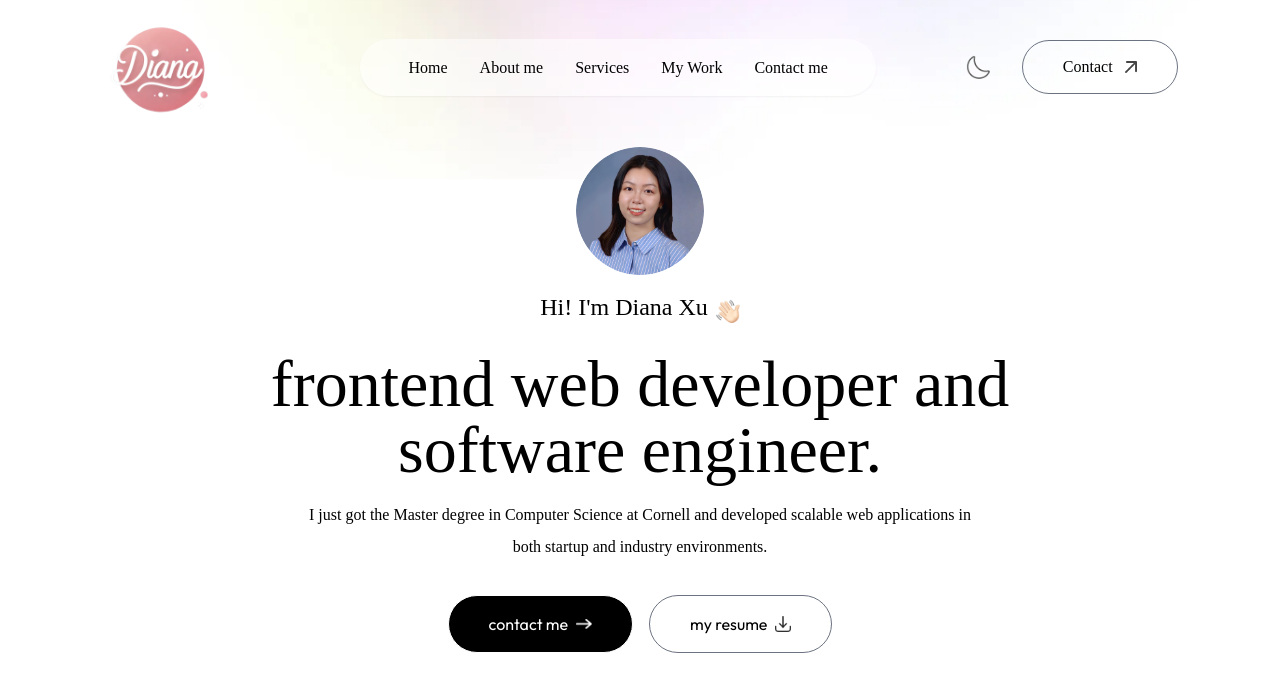
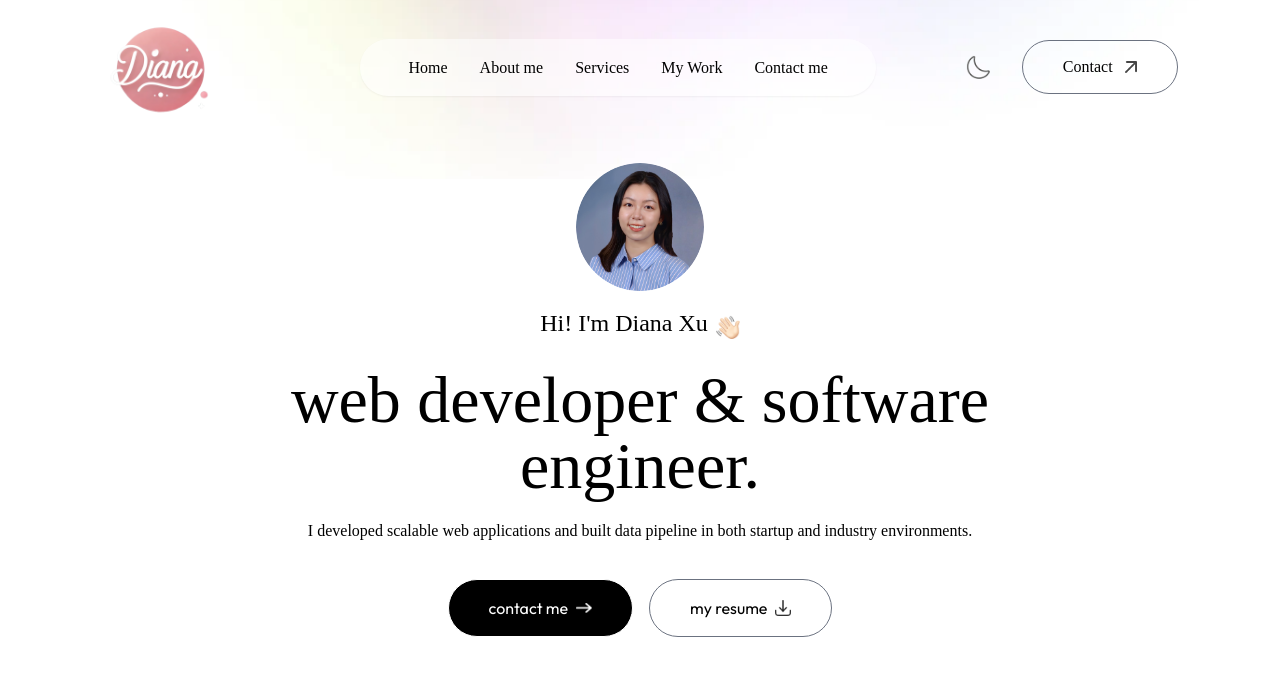
Before and after one commit to dianaxuuu/personal_portfolio, a Next.js app in the folder my-app/: page / in a window 1280 px wide. Shown: the top 692 px of the page. Built offline with nearby package versions, Linux system fonts and the light colour scheme; a web font is replaced by a local one.

Commit message:
edit header text content.

```diff
--- a/my-app/app/components/Header.jsx
+++ b/my-app/app/components/Header.jsx
@@ -12,9 +12,9 @@ const Header = () => {
                 Hi! I'm Diana Xu <Image src={assets.hand_icon} alt='' className='w-6' />
             </h3>
             <h1 className='text-3xl sm:text-6xl lg:text-[66px] font-Ovo'>
-                frontend web developer and software engineer.</h1 >
+                web developer & software engineer.</h1 >
             <p className='max-w-2xl mx-auto font-Ovo'>
-                I just got the Master degree in Computer Science at Cornell and developed scalable web applications in both startup and industry environments.
+                I developed scalable web applications and built data pipeline in both startup and industry environments.
             </p>
             <div className='flex flex-col sm:flex-row items-center gap-4 mt-4'>
                 <a href='#contact'
```
